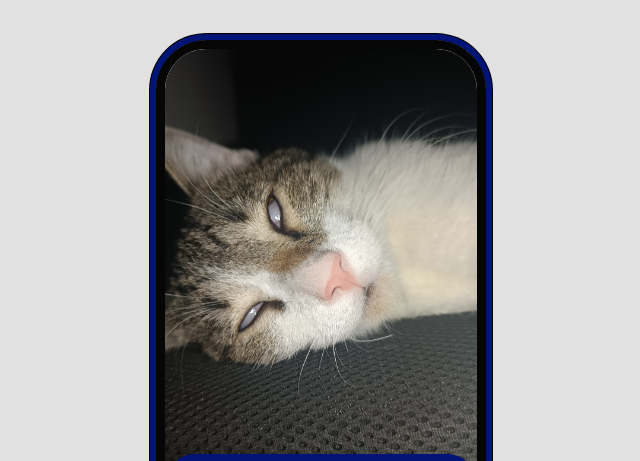
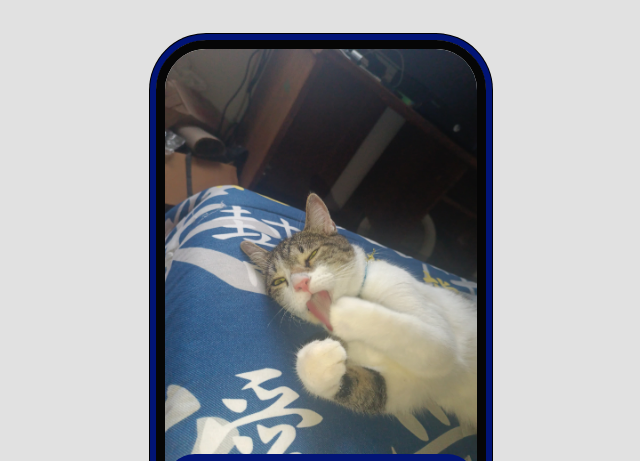
Before and after one commit to JoseLGutierrez28/Orion, a plain HTML site: page index.html in a window 1280 px wide. Shown: the top 461 px of the page, without its empty margins (319-959 px from the left). Drawn offline with Linux system fonts and the light colour scheme.

Commit message:
first commit v2

```diff
--- a/index.html
+++ b/index.html
@@ -19,7 +19,7 @@
 
                 <div class="tab-container headercard scroll">
                     <div class="profile-img">
-                        <img class="imagemascota" src="./Img/orion2.jpeg" alt="imagen de la mascota">
+                        <img class="imagemascota" src="./Img/orion1.jpeg" alt="imagen de la mascota">
 
                     </div>
                     <div class="info-profile">
```
